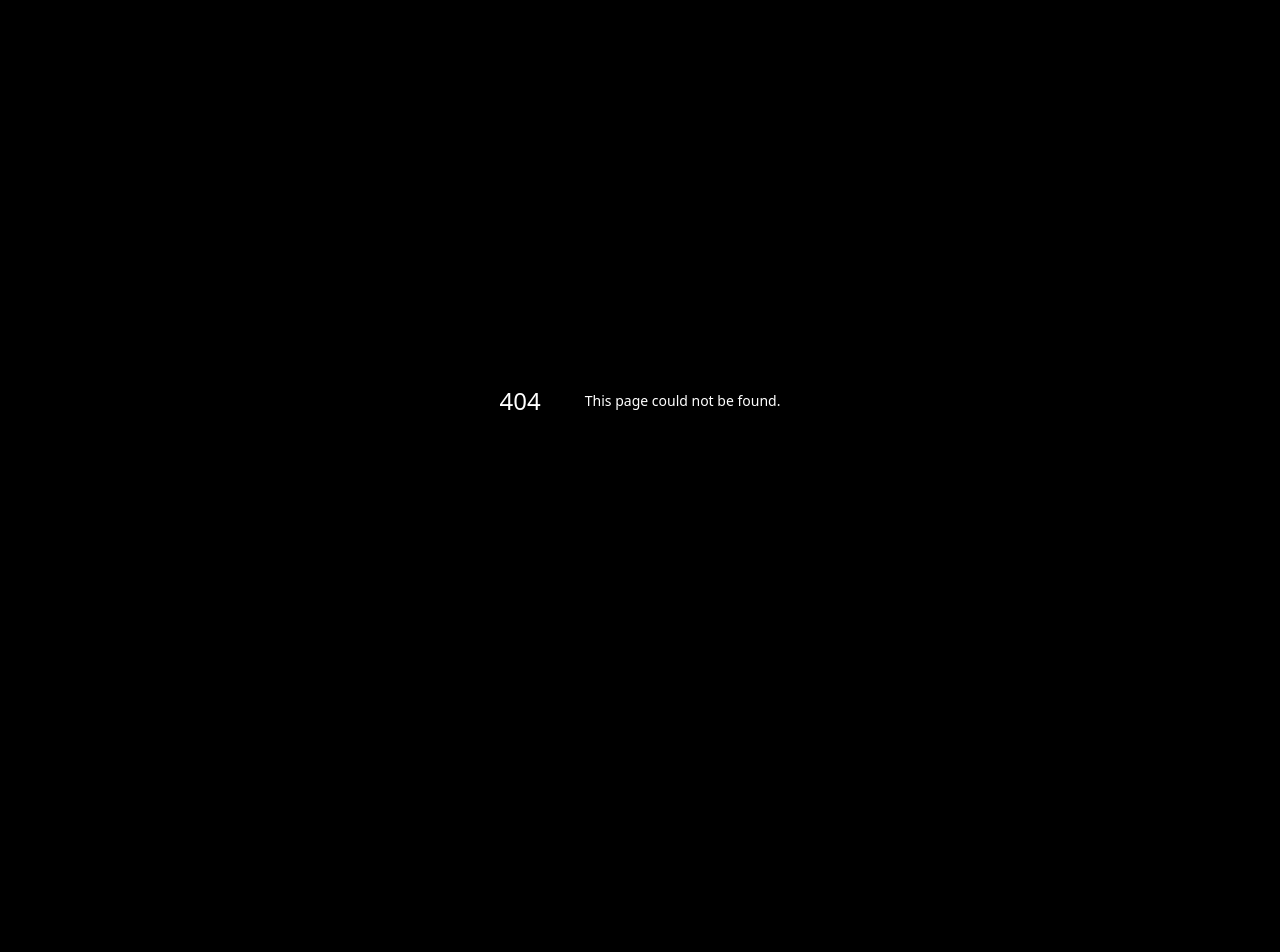
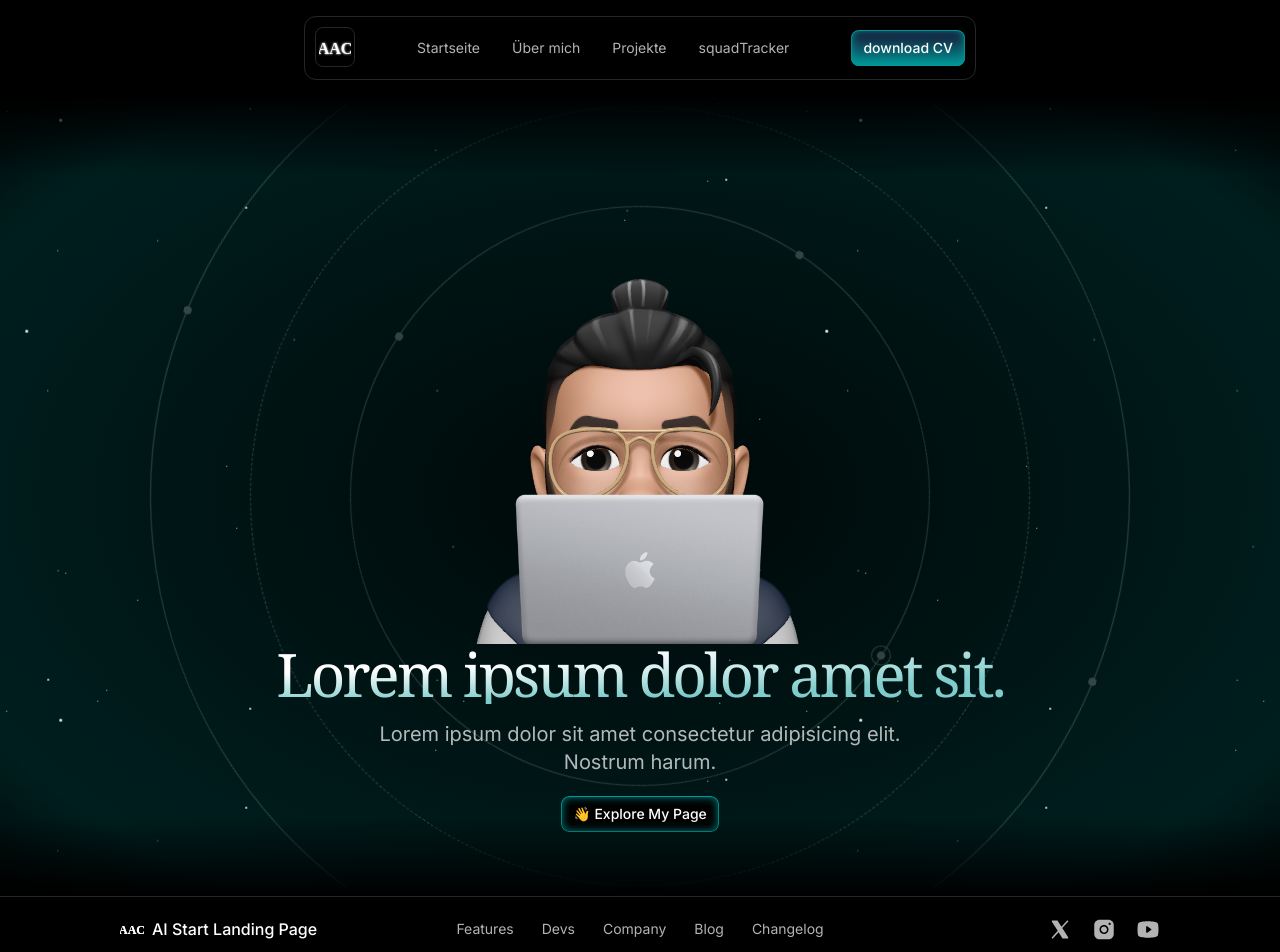
Before and after one commit to AAChizari/aacPortfolio, a Next.js app: page /projects in a window 1280 px wide. Before the commit this address had no page. Shown: the top 952 px of the page. Before the commit the page ends 800 px from the top, so only its background shows below. Built offline with nearby package versions, Linux system fonts and the light colour scheme.

Commit message:
Projects hinzugefügt

```diff
--- /dev/null
+++ b/src/app/projects/page.tsx
@@ -0,0 +1,15 @@
+import { Header } from "@/sections/Header";
+import { Hero} from "@/sections/Hero";
+import { Footer } from "@/sections/Footer";
+
+
+
+export default function Home() {
+  return (
+    <>
+      <Header />
+      <Hero />
+      <Footer/>
+    </>
+  );
+}
--- a/src/sections/Header.tsx
+++ b/src/sections/Header.tsx
@@ -23,7 +23,7 @@ export const Header = () => {
               <Link href="/about" className="text-white/70 hover:text-white transition">
                 Über mich
               </Link>
-              <Link href="#" className="text-white/70 hover:text-white transition">
+              <Link href="/projects" className="text-white/70 hover:text-white transition">
                 Projekte
               </Link>
               <Link href="/squadTracker" className="text-white/70 hover:text-white transition">
```
Also changed, not shown: 1 other file (tests, documents, lock files or other folders).
